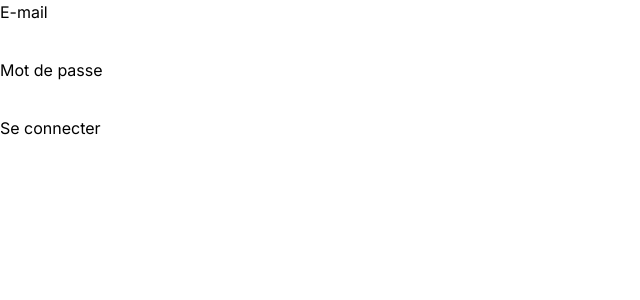
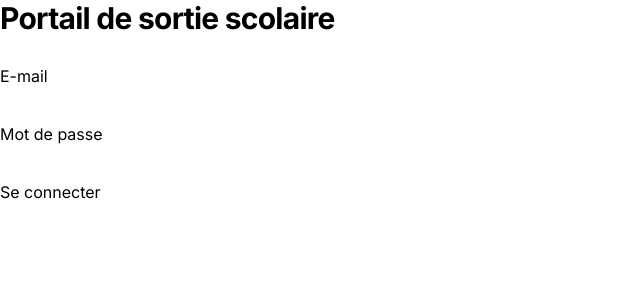
Before and after one commit to pascal-la/edulog-test, a Next.js app: page /login in a window 1280 px wide. Shown: the top 300 px of the page, without its empty margins (0-640 px from the left). Built offline with nearby package versions, Linux system fonts and the light colour scheme.

Commit message:
create Title component

```diff
--- a/src/app/login/page.tsx
+++ b/src/app/login/page.tsx
@@ -4,6 +4,8 @@ import { useRef } from "react";
 import axios from "axios";
 
 import useAuthStore from "@/app/store";
+
+import Title from "@/components/ui/Title";
 
 const inputs = [
   {
@@ -52,6 +54,8 @@ export default function LoginPage() {
   }
 
   return (
+    <>
+      <Title title="Portail de sortie scolaire" />
       <form ref={ref} action={signIn}>
         {inputs.map((input) => (
           <div key={input.type}>
@@ -68,5 +72,6 @@ export default function LoginPage() {
         ))}
         <button type="submit">Se connecter</button>
       </form>
+    </>
   );
 }
--- a/src/app/page.tsx
+++ b/src/app/page.tsx
@@ -1,11 +1,12 @@
 "use client";
 
 import ProtectedRoute from "@/components/ProtectedRoute";
+import Title from "@/components/ui/Title";
 
 const HomePage = () => {
   return (
     <div className="w-full text-center">
-      <h1>Bienvenue sur le portail de sortie scolaire</h1>
+      <Title title="Bienvenue sur le portail de sortie scolaire" />
     </div>
   );
 };
--- a/src/app/users/[id]/page.tsx
+++ b/src/app/users/[id]/page.tsx
@@ -8,6 +8,7 @@ import { User } from "@/types/user";
 import { authorizationHeaders } from "@/utils/authorizationHeaders";
 
 import Card from "@/components/ui/Card";
+import Title from "@/components/ui/Title";
 
 export default function UserDetails({ params }: { params: { id: string } }) {
   const { id } = params;
@@ -26,6 +27,8 @@ export default function UserDetails({ params }: { params: { id: string } }) {
   }, [id]);
 
   return (
+    <>
+      <Title title={user?.email} />
       <div className="flex">
         <Card>
           <p>id: {user?.id}</p>
@@ -33,5 +36,6 @@ export default function UserDetails({ params }: { params: { id: string } }) {
           <p>Roles: {user?.roles}</p>
         </Card>
       </div>
+    </>
   );
 }
--- a/src/app/users/page.tsx
+++ b/src/app/users/page.tsx
@@ -11,6 +11,7 @@ import { logout } from "@/app/store";
 import { authorizationHeaders } from "@/utils/authorizationHeaders";
 
 import Card from "@/components/ui/Card";
+import Title from "@/components/ui/Title";
 
 export default function UsersPage() {
   const router = useRouter();
@@ -33,6 +34,8 @@ export default function UsersPage() {
   }, [router]);
 
   return (
+    <>
+      <Title title="Utilisateurs" />
       <div className="flex gap-6">
         {users.map((user) => (
           <Link key={user.id} href={`/users/${user.id}`} className="flex">
@@ -42,5 +45,6 @@ export default function UsersPage() {
           </Link>
         ))}
       </div>
+    </>
   );
 }
--- /dev/null
+++ b/src/components/ui/Title.tsx
@@ -0,0 +1,7 @@
+export default function Title({ title }: { title: string | undefined }) {
+  return (
+    <h1 className="h-16 text-2xl font-bold leading-7 sm:truncate sm:text-3xl sm:tracking-tight">
+      {title}
+    </h1>
+  );
+}
```
Lines whose indentation alone changed are shown as unchanged.
